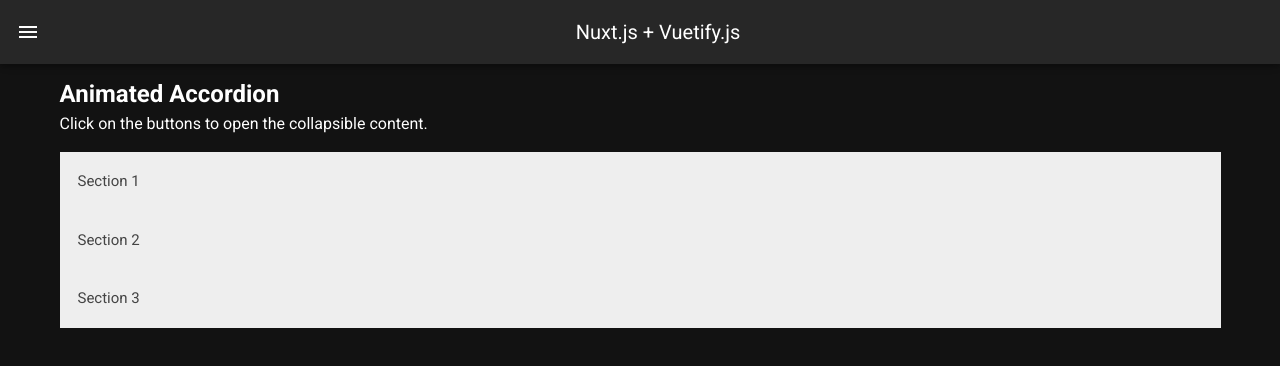
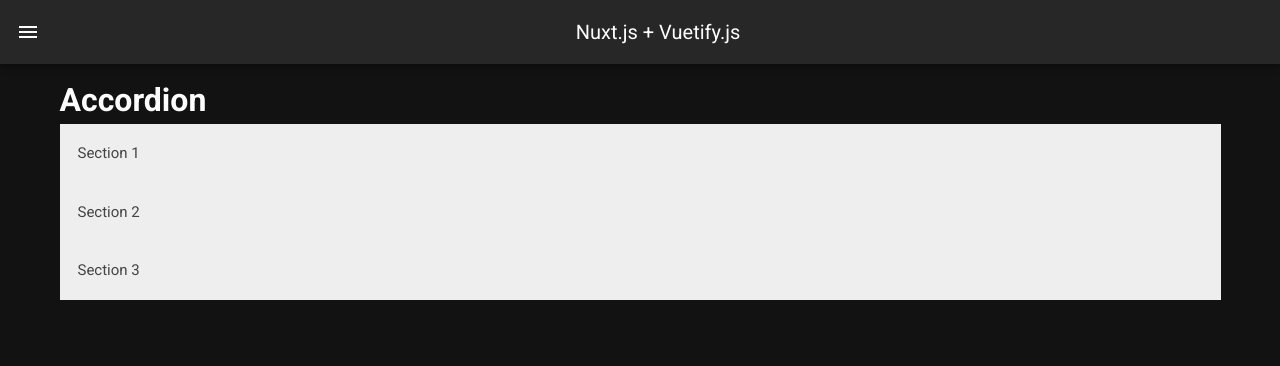
Before and after one commit to teppei-nishi/teppei-nishi.github.io, a Nuxt app: page /accordion in a window 1280 px wide. Shown: the top 366 px of the page. Built offline with nearby package versions, Linux system fonts and the light colour scheme.

Commit message:
no message

```diff
--- a/pages/accordion.vue
+++ b/pages/accordion.vue
@@ -1,7 +1,6 @@
 <template lang="pug">
 div
-  h2 Animated Accordion
-  p Click on the buttons to open the collapsible content.
+  h1 Accordion
   BaseAccordion(
     v-for='item in accordions',
     :key='item.id',
```
